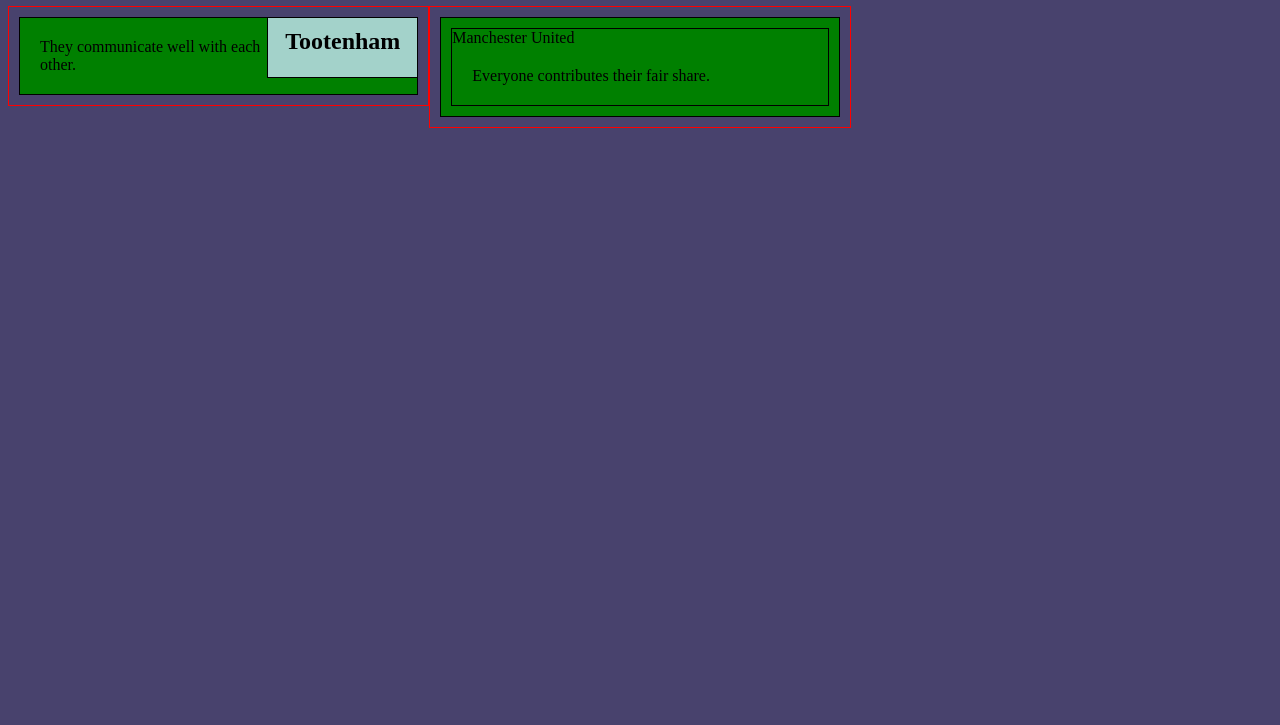
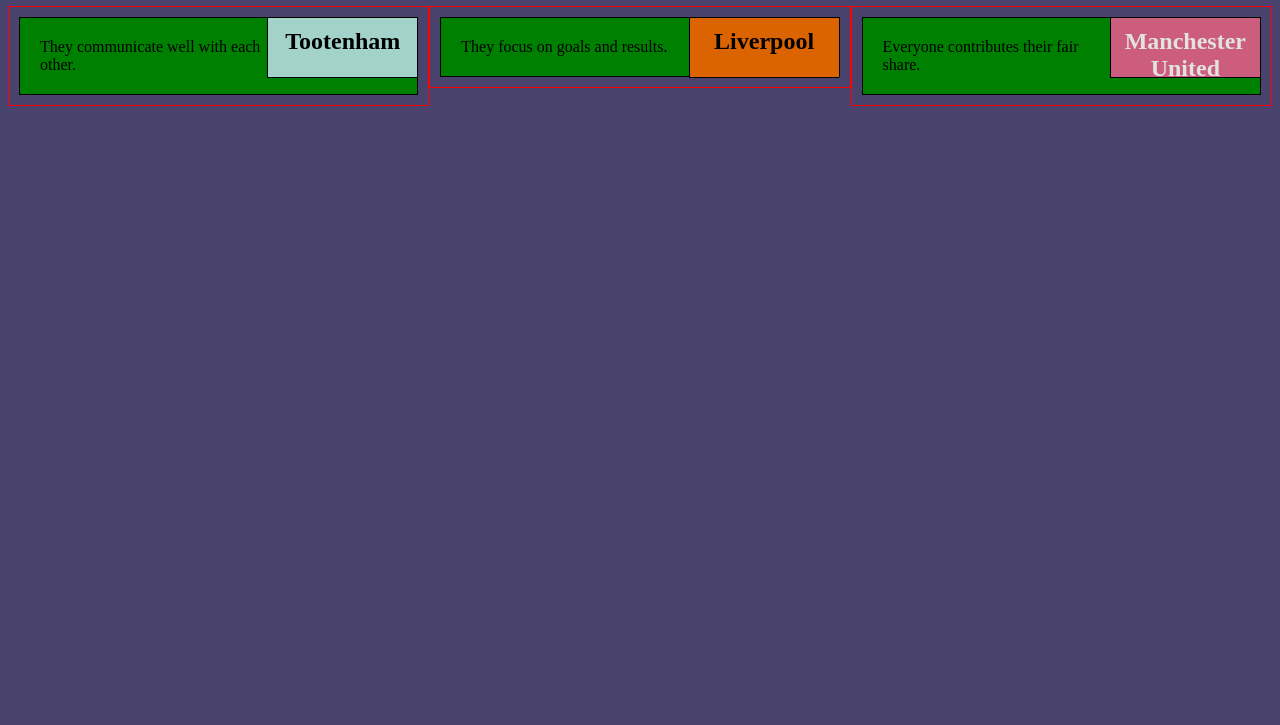
Before and after one commit to Ekrem-R/coursera-html-css-javascript, a plain HTML site: page module2-solutions/index.html in a window 1280 px wide. Shown: the part 75-800 px from the top of the page. Drawn offline with Linux system fonts and the light colour scheme.

Commit message:
Update index.html

```diff
--- a/module2-solutions/index.html
+++ b/module2-solutions/index.html
@@ -19,7 +19,7 @@
 		</section>
 	</div>
 	<div class=" col-lg-4 col-md-6 col-sm-12">
-		<section class="team2>
+		<section class="team2">
 		 <h2>Liverpool</h2>
 
 		<p> They focus on goals and results.
@@ -27,13 +27,14 @@
 		</section>
 	</div>
 	<div class=" col-lg-4 col-md-12 col-sm-12">
-		<section class="team3 >
+		<section class="team3">
 			 <h2>Manchester United</h2>
 		<p> Everyone contributes their fair share.
 		</p>
 		</section>
 	</div>
+
 	</div>
-  </div>
+
 </body>
 </html>
```
